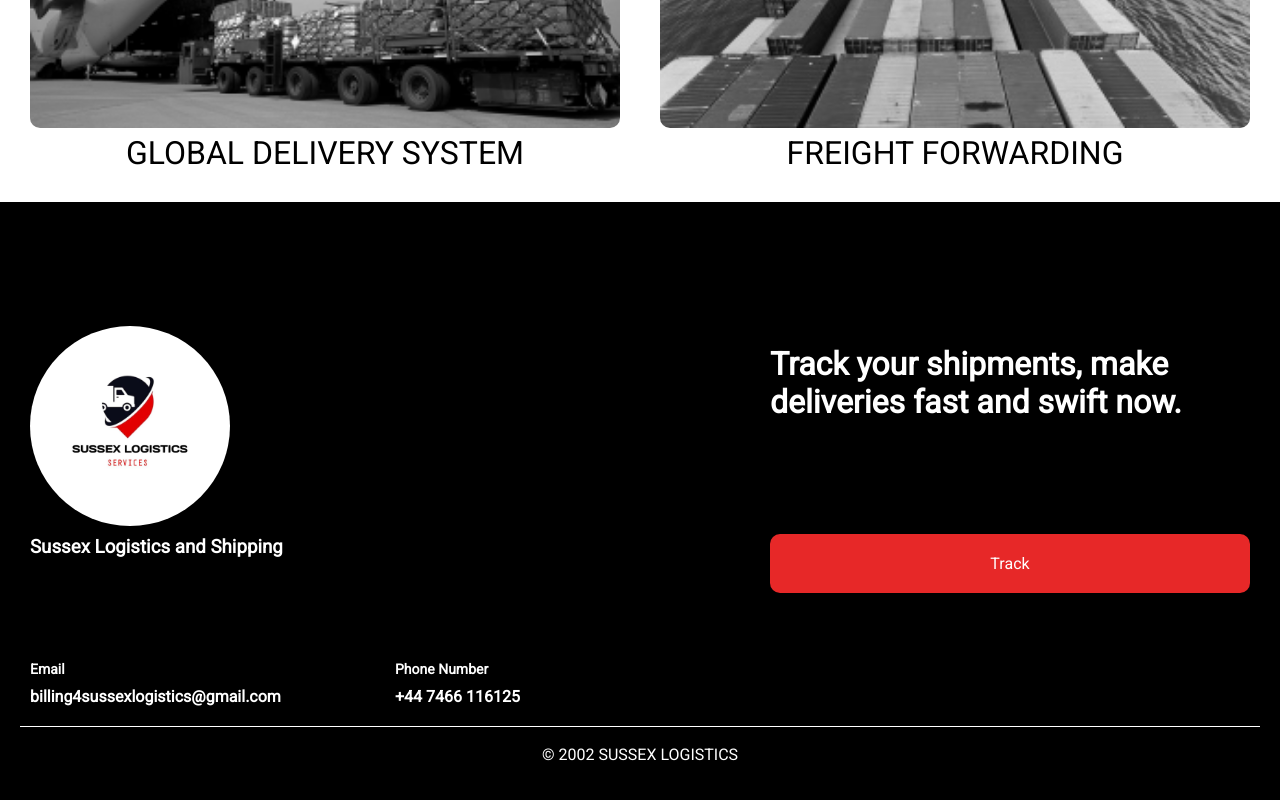
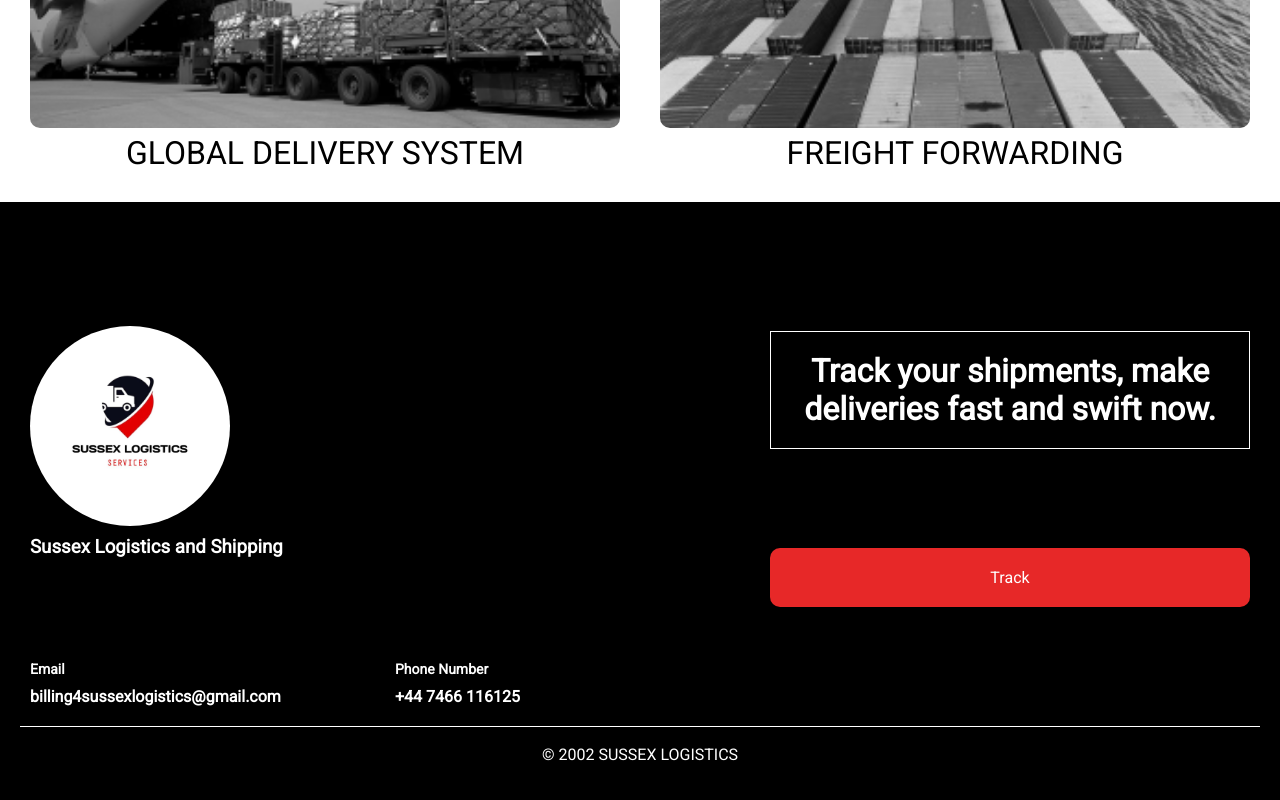
Before and after one commit to ronaldkelechi11/sussex-logistics, a React (Vite) app: page / in a window 1280 px wide. Shown: the part 2844-3644 px from the top of the page. Built offline with nearby package versions, Linux system fonts and the light colour scheme.

Commit message:
New Update

```diff
--- a/src/components/PackageDetails.css
+++ b/src/components/PackageDetails.css
@@ -109,22 +109,19 @@
 
 .shipperDetails .body {
     display: grid;
-    grid-template-columns: repeat(6, 1fr);
+    grid-template-columns: repeat(2, 1fr);
 }
 
-.shipperDetails .body:nth-child(0) {
-    background-color: #e72828;
-}
-
-.shipperDetails .body p {
+.shipperDetails .body p,
+h1 {
     font: bolder;
     color: white;
     text-align: center;
-    border-bottom: 1px solid white;
+    border: 1px solid white;
+    padding: 20px 10px;
 }
 
 .shipperDetails .body h1 {
-    /* margin-top: 20px; */
     color: #a29f9f;
     font-size: 16px;
     text-align: center;
@@ -212,6 +209,7 @@
     }
 
     .shipperDetails .body {
-        width: auto;
+        display: grid;
+        grid-template-columns: repeat(2, 1fr);
     }
 }
--- a/src/components/PackageDetails.jsx
+++ b/src/components/PackageDetails.jsx
@@ -48,7 +48,7 @@
             .then((result) => {
                 if (result.status === 400) {
                     alert("Invalid tracking code")
-                    navigate("/")
+                    //TODO: navigate("/")
                 }
                 else {
                     setShipment(result.data)
@@ -56,7 +56,7 @@
             }).catch((err) => {
                 console.log(err);
                 alert("Server Error")
-                navigate("/")
+                //TODO: navigate("/")
             });
     }, [])
 
@@ -150,18 +150,23 @@
                         <div className="header">Shiper details</div>
                         <div className="body">
                             <p>Courier</p>
+                            <h1>Sussex Freight Carrier: E132DF</h1>
+
                             <p>Type of Vessel</p>
+                            <h1>Freight Carrier</h1>
+
                             <p>Type of Delivery</p>
+                            <h1>Door-Delivery</h1>
+
                             <p>Status</p>
+                            <h1>On Transit...</h1>
+
                             <p>Agent Name</p>
+                            <h1>Micheal Johannes</h1>
+
                             <p>Comments</p>
 
 
-                            <h1>Sussex Freight Carrier: E132DF</h1>
-                            <h1>Freight Carrier</h1>
-                            <h1>Door-Delivery</h1>
-                            <h1>Processing...</h1>
-                            <h1>Micheal Johannes</h1>
                             <h1></h1>
                         </div>
                     </div>
--- a/src/components/admin/AdminHome.jsx
+++ b/src/components/admin/AdminHome.jsx
@@ -15,7 +15,7 @@
     const [destinationCountry, setDestinationCountry] = useState("")
     const [shipingDate, setShipingDate] = useState("")
     const [expectedDeliveryDate, setExpectedDeliveryDate] = useState("")
-    const [paymentmode, setPaymentMode] = useState("transfer")
+    const [paymentmode, setPaymentMode] = useState("Transfer")
     const [typeOfShipment, setTypeOfShipment] = useState("")
 
 
@@ -41,11 +41,11 @@
     const [time, setTime] = useState("")
     const [activity, setActivity] = useState("")
     const [location, setLocation] = useState("")
+
+    // Add to tracking array list
     async function addToTrackingArray() {
-        var dt = date + " " + time
-        await setShipingTrackingArray(prevArray => {
-            return [...prevArray, { datetime: dt, activity: activity, location: location }]
-        })
+        let dt = date + " " + time;
+        shipingTrackingArray.push({ datetime: dt, activity: activity, location: location })
         setDate("")
         setTime("")
         setActivity("")
@@ -63,6 +63,8 @@
             alert("Tracking code cannot be blank. Please generate a tracking code")
             return false;
         }
+
+
         var myObject = {
             "id": trackingCode,
             "receiverName": receiverName,
@@ -80,6 +82,7 @@
         axios.post(url, { myObject: myObject })
             .then((result) => {
                 // Succesful
+                console.log(myObject);
                 if (result.status == 200) {
                     alert("New package Added Succesfully with tracking code " + trackingCode)
                 }
@@ -90,6 +93,8 @@
                 alert("Error please make sure all fields are filled")
                 console.log(err);
             });
+
+        // sent object
         console.log(myObject);
     }
 
@@ -152,7 +157,7 @@
                     {shipingTrackingArray.map(shipingItem => {
                         return (
                             <>
-                                <h1>{shipingItem.dt}</h1>
+                                <h1>{shipingItem.datetime}</h1>
                                 <h1>{shipingItem.activity}</h1>
                                 <h1>{shipingItem.location}</h1>
                             </>
```
